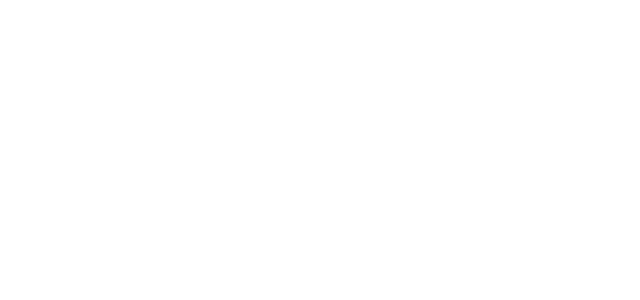
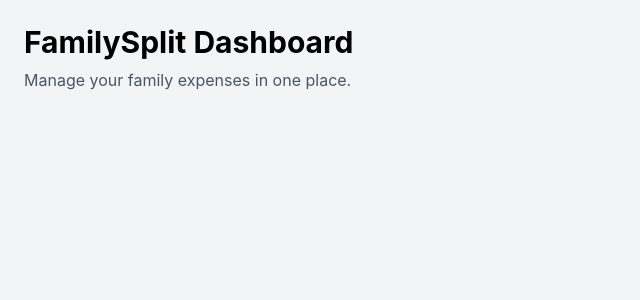
Before and after one commit to dsushmita/FamilySplit, a React (Vite) app: page /dashboard in a window 1280 px wide. Before the commit this address had no page. Shown: the top 300 px of the page, without its empty margins (0-640 px from the left). Built offline with nearby package versions, Linux system fonts and the light colour scheme.

Commit message:
added dashboard page

```diff
--- a/src/App.tsx
+++ b/src/App.tsx
@@ -1,7 +1,9 @@
 import { BrowserRouter, Navigate, Route, Routes } from "react-router-dom";
 
 import Register from "./pages/Register";
-import Login from "./pages/login";
+
+import Dashboard from "./pages/Dashboard";
+import Login from "./pages/Login";
 
 function App() {
   return (
@@ -10,6 +12,7 @@
         <Route path="/" element={<Navigate to="/login" replace />} />
         <Route path="/login" element={<Login />} />
         <Route path="/register" element={<Register />} />
+        <Route path="/dashboard" element={<Dashboard />} />
       </Routes>
     </BrowserRouter>
   );
--- /dev/null
+++ b/src/pages/Dashboard.tsx
@@ -0,0 +1,15 @@
+function Dashboard() {
+  return (
+    <div className="min-h-screen bg-gray-100 p-6">
+      <h1 className="text-3xl font-bold">
+        FamilySplit Dashboard
+      </h1>
+
+      <p className="mt-2 text-gray-600">
+        Manage your family expenses in one place.
+      </p>
+    </div>
+  );
+}
+
+export default Dashboard;
```
